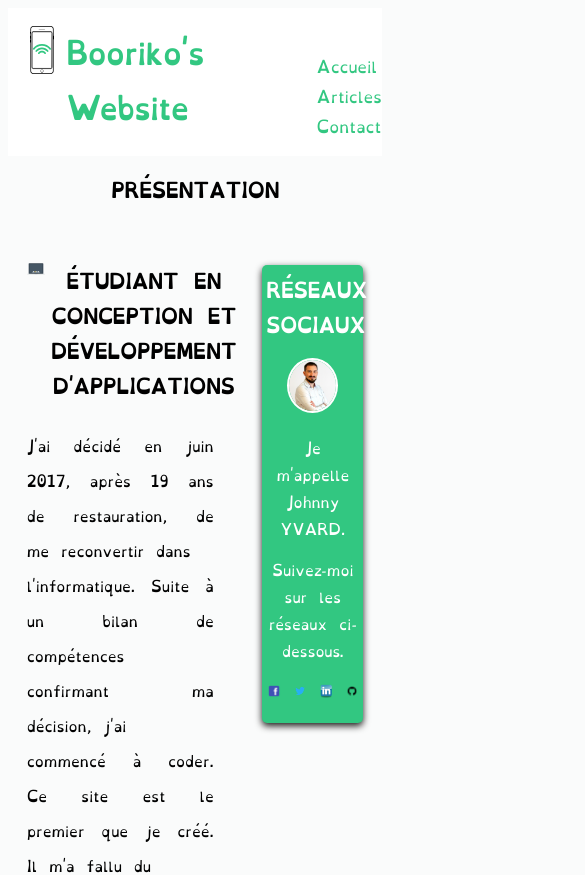
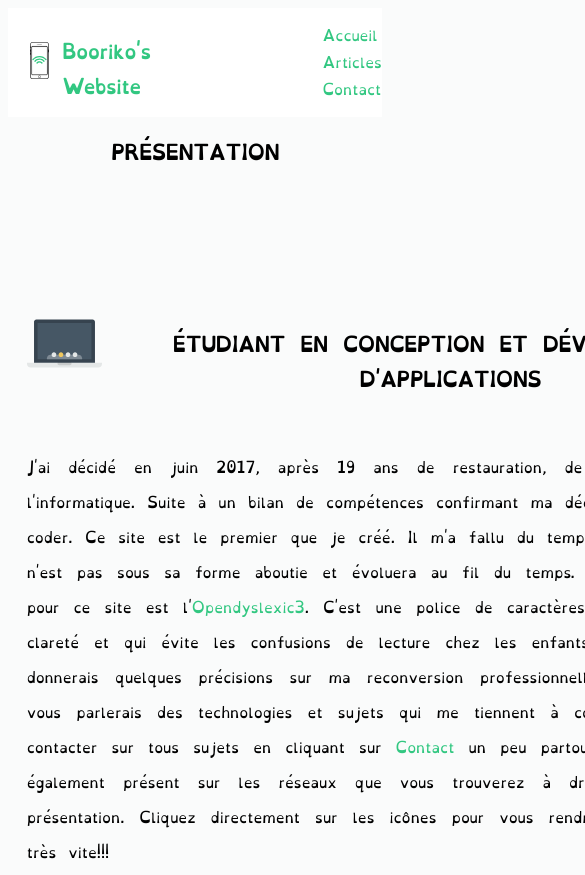
Before and after one commit to johnnyyvard/BooriWebsite, a plain HTML site: page front/html/index.html in a window 390 px wide. Shown: the top 875 px of the page, 585 px wide, since content can reach past the window. Drawn offline with Linux system fonts and the light colour scheme.

Commit message:
Responsive de la présentation

```diff
--- a/front/css/style.css
+++ b/front/css/style.css
@@ -277,6 +277,13 @@ aside {
     margin-top: 3%;
 }
 
+#presentation {
+    /* largeur */
+    width: 750px;
+    /* hauteur */
+    height: 550px;
+}
+
 
 /*------------------------------------------------------------------------ Aside */
 
@@ -293,9 +300,9 @@ aside {
     /* couleur de la police */
     color: white;
     /* largeur */
-    width: 25%;
+    width: 750px;
     /* hauteur */
-    height: 25%;
+    height: 550px;
     /* Les éléments flexibles sont regroupés à la fin */
     align-items: flex-end;
     /* alignement au centre du texte */
@@ -481,26 +488,50 @@ footer {
 /* -------------------------------------------------------------------------Responsive design */
 
 @media all and (max-width: 1024px) {
+    /*----------------------------------- Éléments principaux de la page*/
     #bloc_page {
+        /* largeur */
         width: auto;
     }
+    /*-----------------------------------------------Logo */
+    h1 {
+        /* taille de la police */
+        font-size: 18px;
+    }
+    #téléphone {
+        /* largeur */
+        width: 15%;
+        /* hauteur  */
+        height: 15%;
+        /* définit l'espace vertical pour
+        la marge appliquée en haut de l'élément */
+        margin-top: 15%;
+    }
+    /*------------------------------------------- Navigation */
     nav {
+        /* largeur */
         width: auto;
+        /* alignement à gauche du texte */
         text-align: left;
     }
     nav ul {
+        /* La direction suit une colonne */
         flex-direction: column;
     }
     nav li {
+        /* espace nécessaire à la gauche d'un élément */
         padding-left: 125px;
     }
     nav a {
-        font-size: 1.1em;
+        /* taille de la police */
+        font-size: 14px;
     }
     nav a:hover {
+        /* Bordure en dessous */
         border-bottom: 0;
     }
     #banniere_image {
+        /* Masquage */
         display: none;
     }
 }
--- a/front/html/index.html
+++ b/front/html/index.html
@@ -53,19 +53,11 @@
                             <h2>Étudiant en conception et développement d'applications</h2>
                         </div>
                         <p>
-                            J'ai décidé en juin 2017, après 19 ans de restauration, de me reconvertir dans
-                            <br/> l'informatique. Suite à un bilan de compétences confirmant ma décision, j'ai
-                            <br/> commencé à coder. Ce site est le premier que je créé. Il m'a fallu du
-                            <br/> temps pour le concevoir. Il n'est pas sous sa forme aboutie et évoluera au
-                            <br/> fil du temps. La police que j'utilise pour ce site est l'<a class="link" href="https://opendyslexic.org/">Opendyslexic3</a>.
-                            <br/> C'est une police de caractères libre qui améliore la clareté et qui évite les
-                            <br/> confusions de lecture chez les enfants dyslexiques. Je vous donnerais quelques
-                            <br/> précisions sur ma reconversion professionnelle dans un article et vous
-                            <br/> parlerais des technologies et sujets qui me tiennent à coeur. Vous pouvez me
-                            <br/> contacter sur tous sujets en cliquant sur <a href="mailto:johnnyyvard@me.com">Contact</a> un peu partout sur le site.
-                            <br/> Je suis également présent sur les réseaux que vous trouverez à droite
-                            <br/> de ce texte de présentation. Cliquez directement sur les icônes pour vous rendre
-                            <br/> sur mes profils. À très vite!!!
+                            J'ai décidé en juin 2017, après 19 ans de restauration, de me reconvertir dans l'informatique. Suite à un bilan de compétences confirmant ma décision, j'ai commencé à coder. Ce site est le premier que je créé. Il m'a fallu du temps pour le concevoir.
+                            Il n'est pas sous sa forme aboutie et évoluera au fil du temps. La police que j'utilise pour ce site est l'<a class="link" href="https://opendyslexic.org/">Opendyslexic3</a>. C'est une police de
+                            caractères libre qui améliore la clareté et qui évite les confusions de lecture chez les enfants dyslexiques. Je vous donnerais quelques précisions sur ma reconversion professionnelle dans un article et vous parlerais des technologies
+                            et sujets qui me tiennent à coeur. Vous pouvez me contacter sur tous sujets en cliquant sur <a href="mailto:johnnyyvard@me.com">Contact</a> un peu partout sur le site. Je suis également présent sur les réseaux que vous trouverez
+                            à droite de ce texte de présentation. Cliquez directement sur les icônes pour vous rendre sur mes profils. À très vite!!!
                         </p>
                     </div>
                 </article>
```
